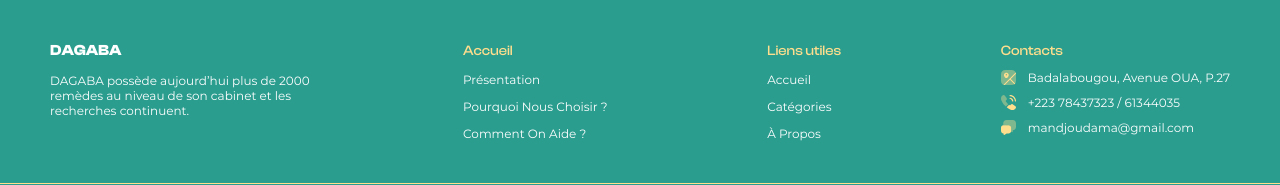
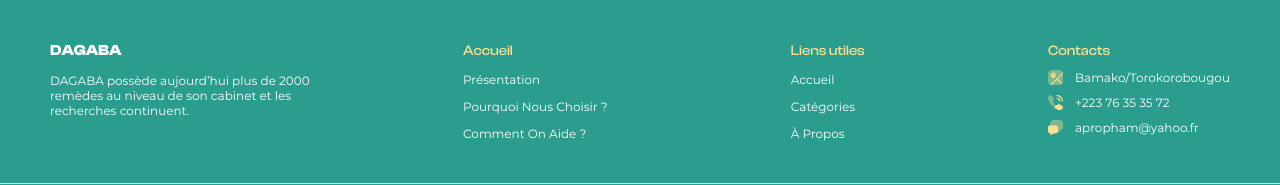
Before and after one commit to MozartOnWeb/dagaba, a Next.js app: page /about in a window 1280 px wide. Shown: the part 2117-2302 px from the top of the page. Built offline with nearby package versions, Linux system fonts and the light colour scheme; a web font is replaced by a local one.

Commit message:
update personal informations

```diff
--- a/components/footer/Footer.tsx
+++ b/components/footer/Footer.tsx
@@ -51,15 +51,15 @@ const Footer = () => {
             <h6>Contacts</h6>
             <div>
               <MapsIcon />
-              <p>Badalabougou, Avenue OUA, P.27</p>
+              <p>Bamako/Torokorobougou</p>
             </div>
             <div>
               <PhoneIcon />
-              <p>+223 78437323 / 61344035</p>
+              <p>+223 76 35 35 72</p>
             </div>
             <div>
               <MessageIcon />
-              <p>mandjoudama@gmail.com</p>
+              <p>apropham@yahoo.fr</p>
             </div>
           </div>
         </div>
--- a/components/hamburgerMenu/HamburgerMenu.tsx
+++ b/components/hamburgerMenu/HamburgerMenu.tsx
@@ -69,15 +69,15 @@ export const HamburgerMenu = () => {
         <div className={styles.contactWrapper}>
           <div>
             <MapsIcon />
-            <p>Badalabougou, Avenue OUA, P.27</p>
+            <p>Bamako/Torokorobougou</p>
           </div>
           <div>
             <PhoneIcon />
-            <p>+223 78437323 / 61344035</p>
+            <p>+223 76 35 35 72</p>
           </div>
           <div>
             <MessageIcon />
-            <p>mandjoudama@gmail.com</p>
+            <p>apropham@yahoo.fr</p>
           </div>
         </div>
 
@@ -85,17 +85,29 @@ export const HamburgerMenu = () => {
         <div className={styles.socialWrapper}>
           <div className={styles.line} />
           <div className={styles.socialContainer}>
-            <Link className={styles.singleSocial} href={"https://facebook.com"}>
+            <Link
+              target={"_blank"}
+              className={styles.singleSocial}
+              href={"https://facebook.com/Mouleikaf"}
+            >
               <div>
                 <FacebookIcon />
               </div>
             </Link>
-            <Link className={styles.singleSocial} href={"https://tiktok.com"}>
+            <Link
+              target={"_blank"}
+              className={styles.singleSocial}
+              href={"https://www.tiktok.com/@dagaba14"}
+            >
               <div>
                 <TikTokIcon />
               </div>
             </Link>
-            <Link className={styles.singleSocial} href={"https://youtube.com"}>
+            <Link
+              target={"_blank"}
+              className={styles.singleSocial}
+              href={"https://www.youtube.com/@pharmacopeedagaba3363"}
+            >
               <div>
                 <YouTubeIcon />
               </div>
```
